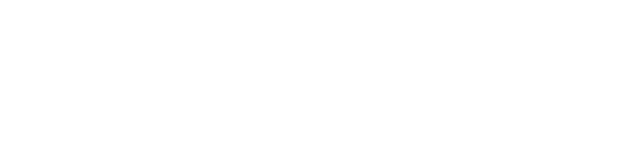
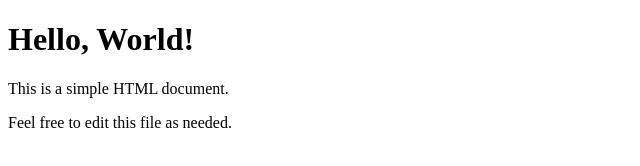
Before and after one commit to ayushhz/odoo-hackathon, a plain HTML site: page index.html in a window 1280 px wide. Shown: the whole page, without its empty margins (0-640 px from the left). Drawn offline with Linux system fonts and the light colour scheme.

Commit message:
initial message

```diff
--- a/index.html
+++ b/index.html
@@ -6,6 +6,8 @@
     <title>Document</title>
 </head>
 <body>
-
+    <h1>Hello, World!</h1>
+    <p>This is a simple HTML document.</p>
+    <p>Feel free to edit this file as needed.</p>
 </body>
 </html>
```
Also changed, not shown: style.css (added).
